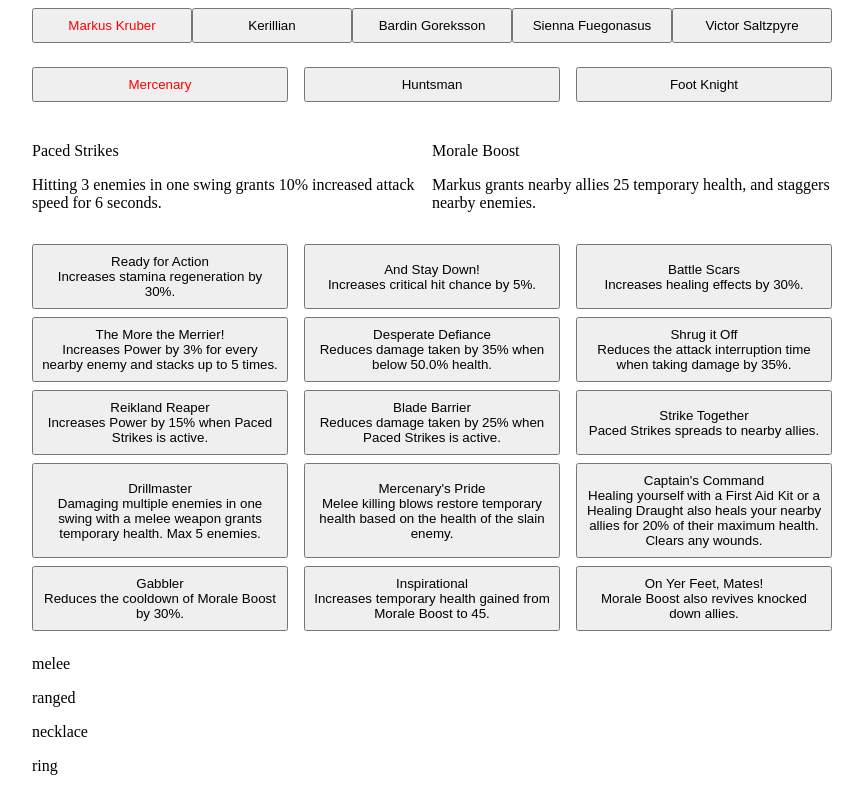
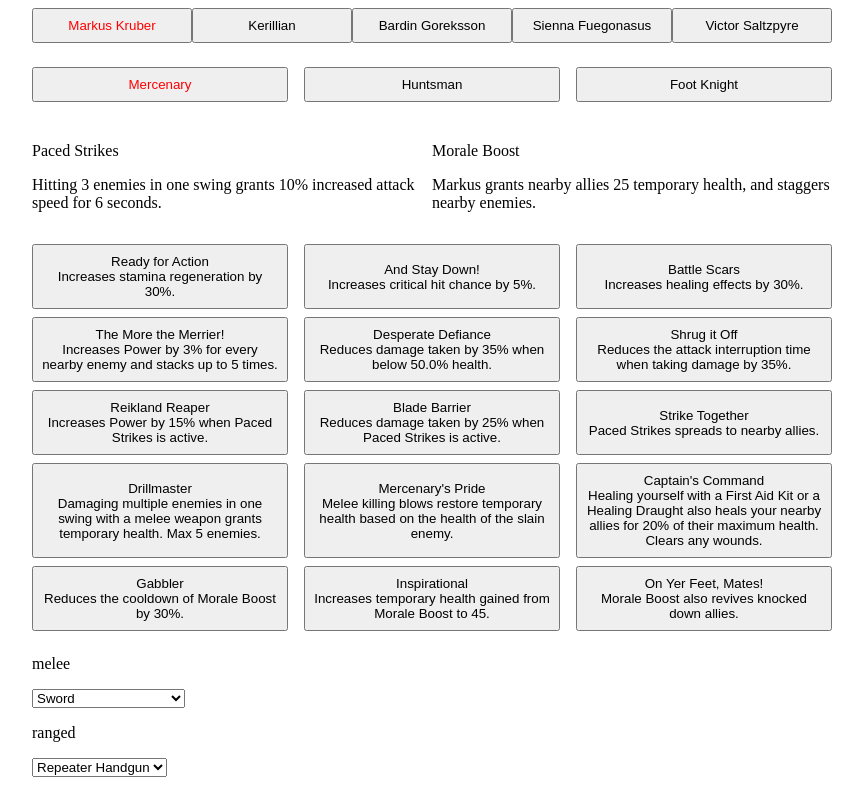
Before and after one commit to danreeves/verminbuilds, a React (Create React App) app: page / in a window 1280 px wide. Shown: the top 791 px of the page, without its empty margins (208-1071 px from the left). Built offline with nearby package versions, Linux system fonts and the light colour scheme.

Commit message:
add weapons

```diff
--- a/src/App.js
+++ b/src/App.js
@@ -5,7 +5,13 @@ import styled from "styled-components";
 import { Record } from "immutable";
 import generatedData from "./generated/data.json";
 
-const { characters, careers, trees: talentTrees, talents } = generatedData;
+const {
+  characters,
+  careers,
+  trees: talentTrees,
+  talents,
+  weapons
+} = generatedData;
 
 const characterKeys = Object.keys(characters);
 
@@ -199,7 +205,22 @@ function App() {
         )}
       </Section>
       {careers[career].loadout_equipment_slots.map((type, i) => {
-        return <p key={type + i}>{type}</p>;
+        return (
+          <div>
+            <p key={type + i}>{type}</p>
+            <select>
+              {Object.values(weapons)
+                .filter(wep => {
+                  return (
+                    wep.slot_type === type && wep.can_wield.includes(career)
+                  );
+                })
+                .map(wep => (
+                  <option>{t(wep.item_type)}</option>
+                ))}
+            </select>
+          </div>
+        );
       })}
       <Section />
     </Page>
```
